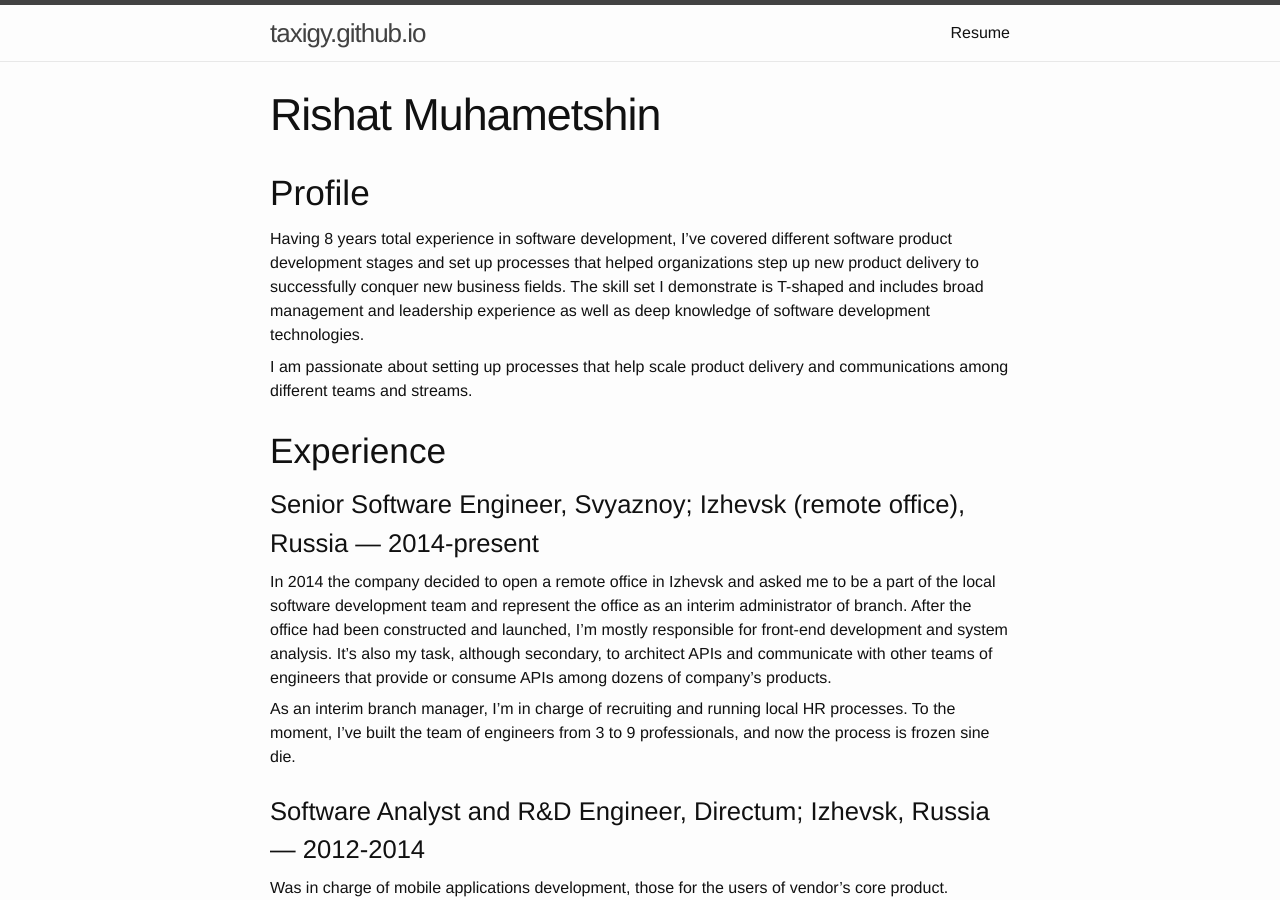
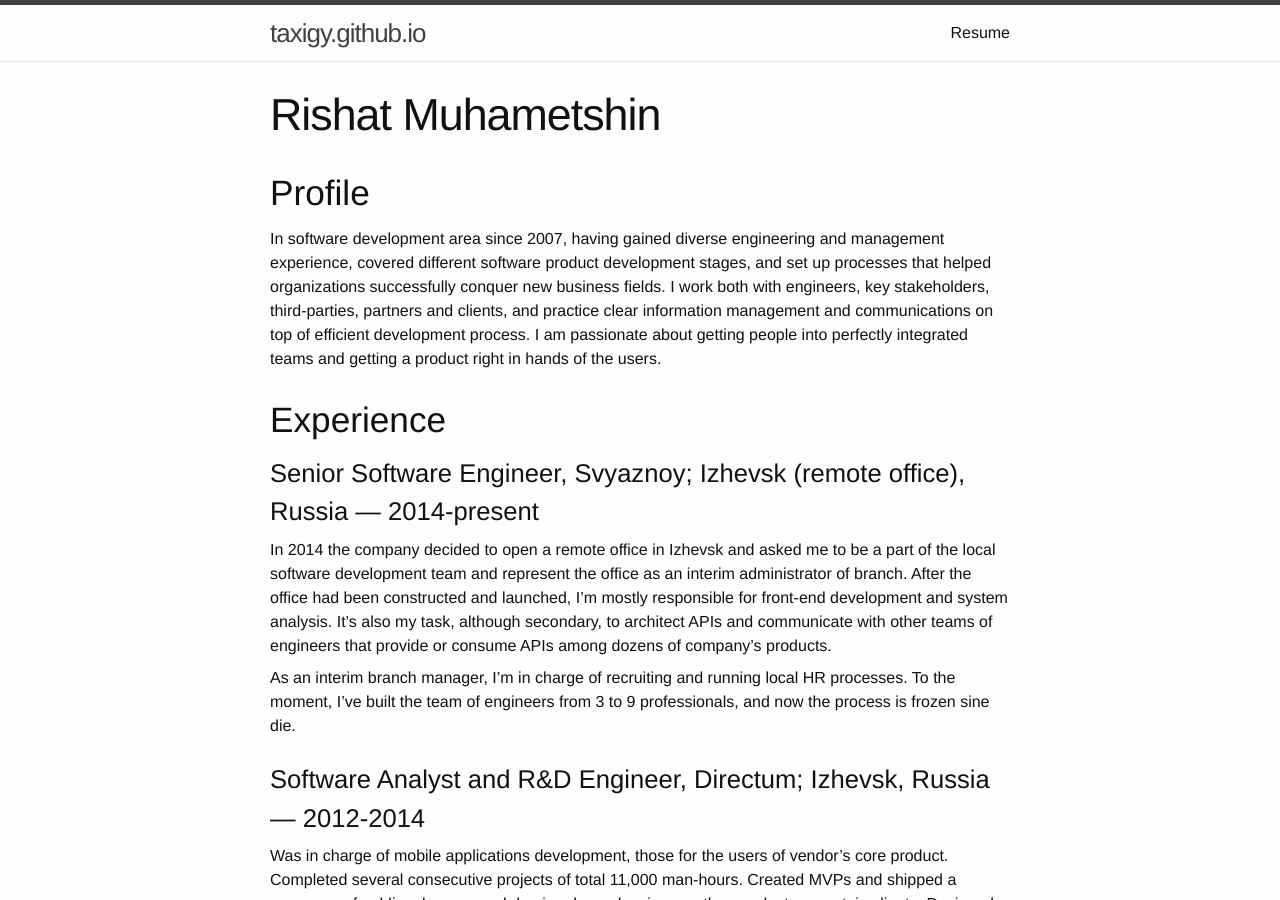
Before and after one commit to taxigy/taxigy.github.io, a Jekyll site: the page built from resume.md, in a window 1280 px wide and 900 px high. Built offline with Jekyll 4.4.1, drawn with Linux system fonts in a browser that asks for light colours; some of the changed text lies outside the part shown.

Commit message:
a little enhancement to resume

```diff
--- a/resume.md
+++ b/resume.md
@@ -7,9 +7,7 @@ permalink: /resume/
 
 ## Profile
 
-Having 8 years total experience in software development, I've covered different software product development stages and set up processes that helped organizations step up new product delivery to successfully conquer new business fields. The skill set I demonstrate is T-shaped and includes broad management and leadership experience as well as deep knowledge of software development technologies.
-
-I am passionate about setting up processes that help scale product delivery and communications among different teams and streams.
+In software development area since 2007, having gained diverse engineering and management experience, covered different software product development stages, and set up processes that helped organizations successfully conquer new business fields. I work both with engineers, key stakeholders, third-parties, partners and clients, and practice clear information management and communications on top of efficient development process. I am passionate about getting people into perfectly integrated teams and getting a product right in hands of the users.
 
 ## Experience
 
@@ -39,12 +37,6 @@ Redesigned and migrated complete user manuals and technical documentation to the
 ## Education
 Izhevsk State Technical University — Specialist, Computer Science, 2004-2009.
 
-## Key Technologies
-
-* Tools: Grunt, Bower.
-* Back-end: Node, Express, Sails; Mongo.
-* Front-end: Angular, Backbone, Marionette, HTML5 web components; SCSS; SVG.
-
 ## Contact
 
 You can reach me via
```
